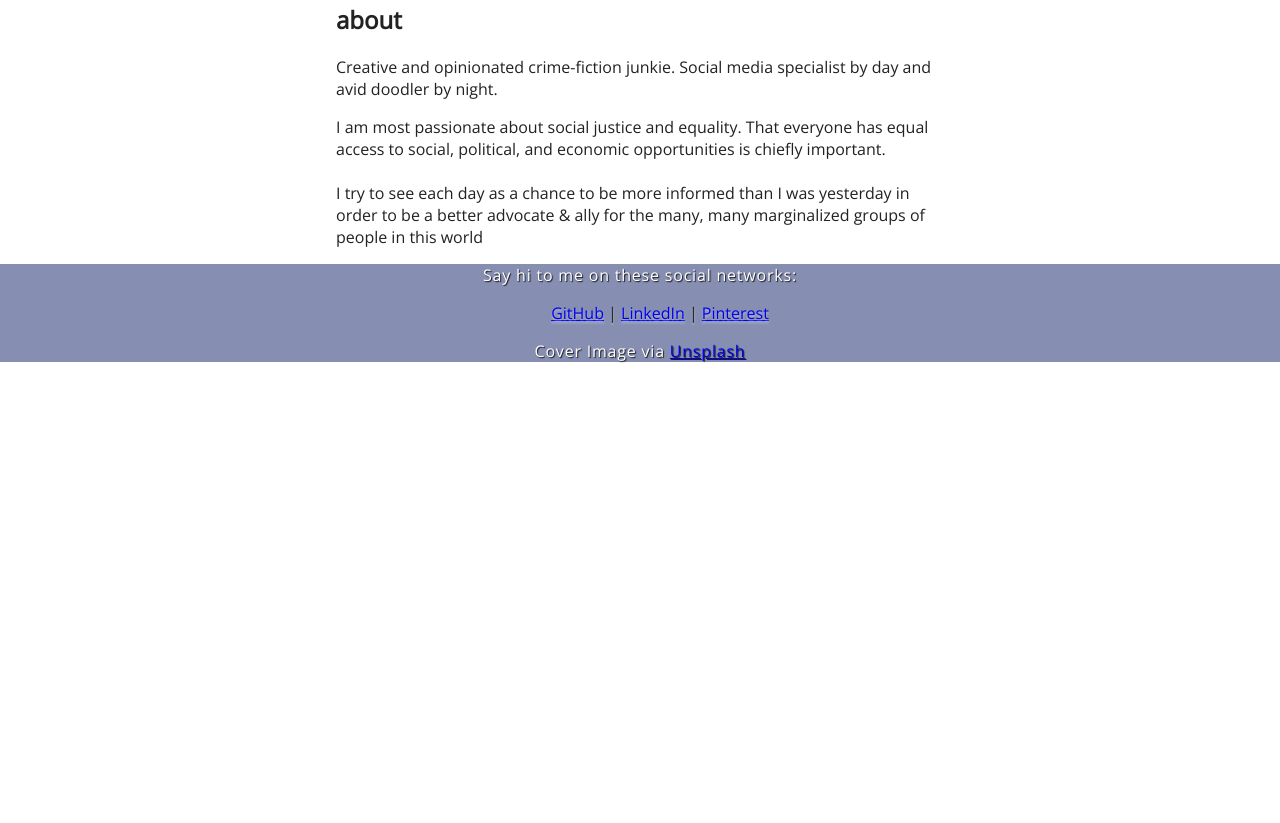
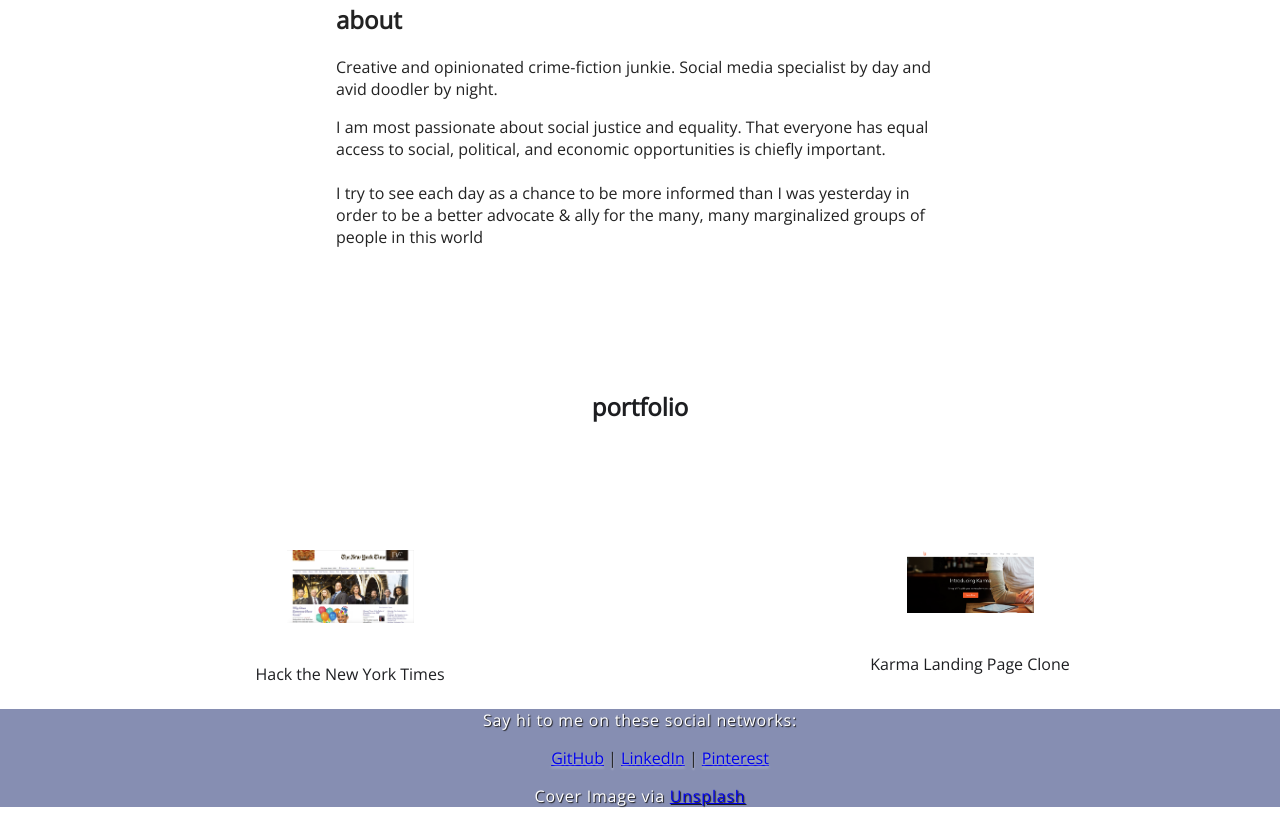
Before and after one commit to hwahle/helen-wahle-portfolio, a plain HTML site: page portfolio-index.html in a window 1280 px wide. Shown: the part 456-1279 px from the top of the page. Before the commit the page ends 834 px from the top, so only its background shows below. Drawn offline with nearby package versions, Linux system fonts and the light colour scheme; a web font is replaced by a local one.

Commit message:
added portfolio section

```diff
--- a/portfolio-css/mystyle-portfolio.css
+++ b/portfolio-css/mystyle-portfolio.css
@@ -87,6 +87,42 @@ text-align: center;
     text-transform: uppercase;
 }
 
+.portfolio {
+    background-color: #fff;
+    overflow: hidden;
+    padding-bottom: 5rem;
+    display: block;
+}
+
+.portfolio .content {
+    margin-top: 7.875rem;
+    padding: none;
+    color: #1d1e21;
+    text-align: center;
+    vertical-align: baseline;
+    box-sizing: border-box;
+}
+
+ol, ul {
+    list-style: none;
+}
+
+.portfolio .content h3 {
+    font-weight: 400;
+    text-align: center;
+    font-size: 16px;
+    margin: 2.5rem 0px 1.875rem;
+}
+
+.portfolio li {
+  width: 50%;
+  float: left;
+      display: inline-block;
+    border: 1px solid white;
+    box-sizing: border-box;
+    height: 4em;
+}
+
 .introduction-section,
 .location-section,
 .questions-section {
--- a/portfolio-index.html
+++ b/portfolio-index.html
@@ -25,6 +25,25 @@
   <p>Creative and opinionated crime-fiction junkie. Social media specialist by day and avid doodler by night.</p>
   <p>I am most passionate about social justice and equality. That everyone has equal access to social, political, and economic opportunities is chiefly important. <br /> <br />I try to see each day as a chance to be more informed than I was yesterday in order to be a better advocate & ally for the many, many marginalized groups of people in this world</p>
 </section>
+<section class="portfolio">
+<div class="content">
+<h1>portfolio</h1>
+<ul class="content">
+<li>
+  <img width="127px" src="hack-the-times.png" alt="Hack the New York Times">
+  <div class="caption">
+  <h3>Hack the New York Times</h3>
+  </div>
+  </li>
+  <li>
+    <img width="127px" src="karma-clone.png" alt="Startup Landing Page Clone">
+    <div class="caption">
+    <h3>Karma Landing Page Clone</h3>
+    </div>
+    </li>
+    </ul>
+    </section>
+
 
 <footer class="content-footer">
   <p>Say hi to me on these social networks:</p>
```
